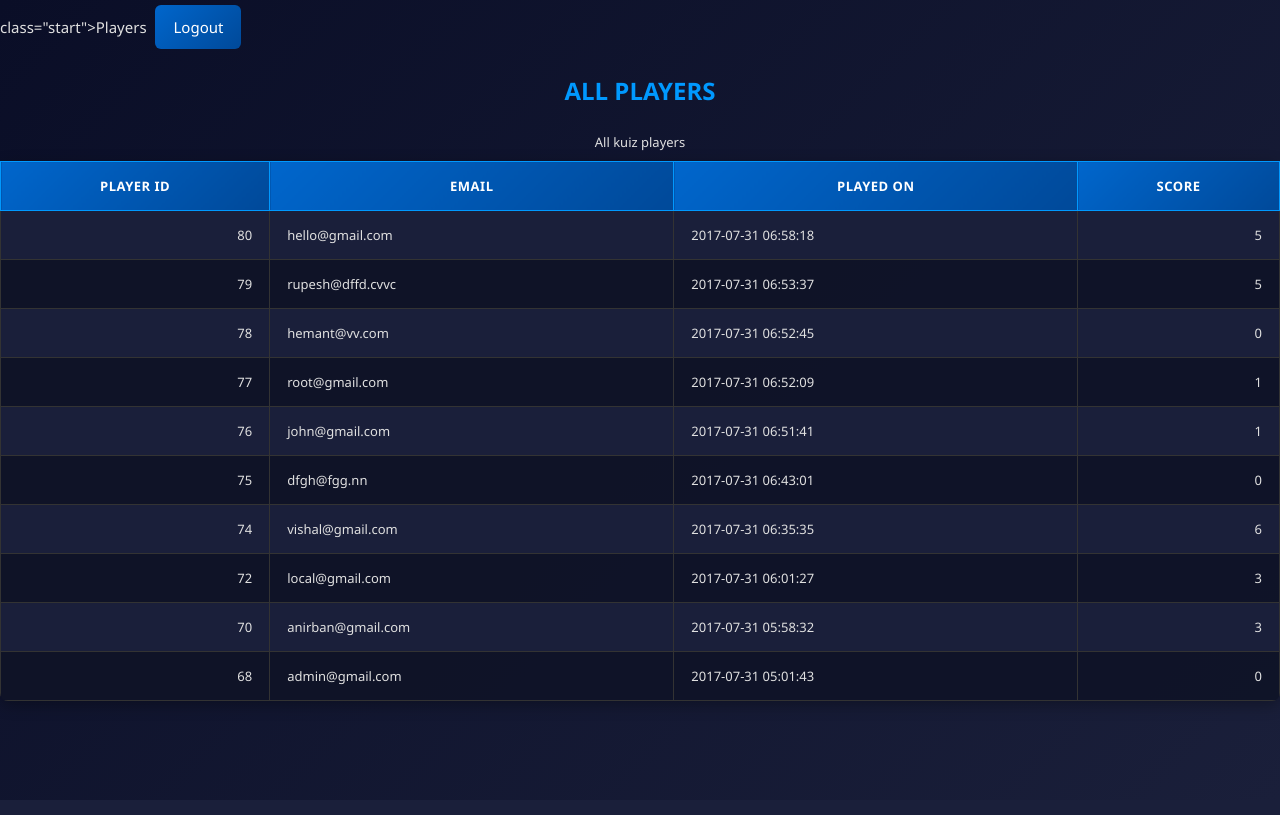
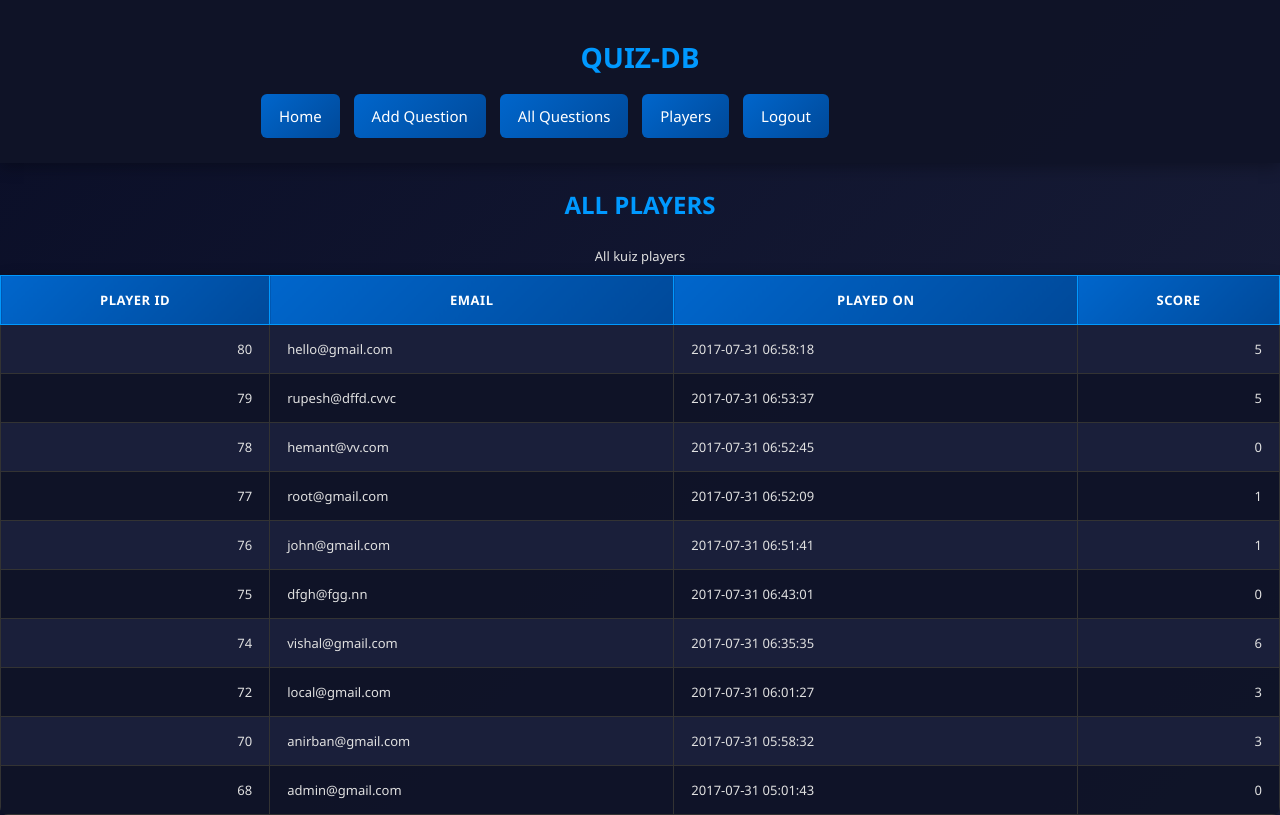
Before and after one commit to PIU2003/quiz-db-devops-assignment, a PHP site: page /players.php in a window 1280 px wide. Before the commit the page ends 761 px from the top, so only its background shows below. Run offline with PHP 8.4, Linux system fonts and the light colour scheme; the visitor is signed in with stand-in values (Sample User, id 1); data comes from the database, SQL or seed files in the repository.

Commit message:
add files

```diff
--- a/allquestions.php
+++ b/allquestions.php
@@ -15,7 +15,11 @@ if (isset($_SESSION['admin'])) {
 		<header>
 			<div class="container">
 				<h1>quiz-db</h1>
-
+				<a href="index.php" class="start">Home</a>
+				<a href="add.php" class="start">Add Question</a>
+				<a href="allquestions.php" class="start">All Questions</a>
+				<a href="players.php" class="start">Players</a>
+				<a href="exit.php" class="start">Logout</a>
 
 			</div>
 		</header>
--- a/connection.php
+++ b/connection.php
@@ -1,2 +1,3 @@
 <?php
 $conn = mysqli_connect("localhost", "root", "", "quiz-db") or die("could not connect" . mysqli_error($conn) ) ;
+?>
--- a/editquestion.php
+++ b/editquestion.php
@@ -13,7 +13,11 @@ if (isset($_GET['qno'])) {
 		$run = mysqli_query($conn, $query) or die(mysqli_error($conn));
 		if (mysqli_num_rows($run) > 0) {
 			while ($row = mysqli_fetch_array($run)) {
-
+				 $qno = $row['qno'];
+                 $question = $row['question'];
+                 $ans1 = $row['ans1'];
+                 $ans2 = $row['ans2'];
+                 $ans3 = $row['ans3'];
                  $ans4 = $row['ans4'];
                  $correct_answer = $row['correct_answer'];
 			}
--- a/home.php
+++ b/home.php
@@ -20,7 +20,11 @@ $total = mysqli_num_rows($run);
 			</div>
 		</header>
 
-
+		<main>
+			<div class="container">
+				<h2>Welcome to PHP Kuiz !</h2>
+				<p>This is just a simple quiz game to test your knowledge!</p>
+				<ul>
 				    <li><strong>Number of questions: </strong><?php echo $total; ?></li>
 				    <li><strong>Type: </strong>Multiple Choice</li>
 				    <li><strong>Estimated time for each question: </strong><?php echo $total * 0.05 * 60; ?> seconds</li>
--- a/players.php
+++ b/players.php
@@ -11,7 +11,13 @@ if (isset($_SESSION['admin'])) {
 	</head>
 
 	<body>
-		 class="start">Players</a>
+		<header>
+			<div class="container">
+				<h1>quiz-db</h1>
+				<a href="index.php" class="start">Home</a>
+				<a href="add.php" class="start">Add Question</a>
+				<a href="allquestions.php" class="start">All Questions</a>
+				<a href="players.php" class="start">Players</a>
 				<a href="exit.php" class="start">Logout</a>
 
 			</div>
--- a/process.php
+++ b/process.php
@@ -14,7 +14,9 @@ if (isset($_SESSION['id'])) {
     window.location.href='results.php';</script>";
 }
 else {
-        ] = $_SESSION['quiz'] + 1;
+        $_SESSION['start_time'] = $newtime;
+		$qno = $_POST['number'];
+        $_SESSION['quiz'] = $_SESSION['quiz'] + 1;
 		$selected_choice = $_POST['choice'];
 		$nextqno = $qno+1;
 
```
Also changed, not shown: index.php (+6 -1 lines), question.php (+8 -1 lines).
